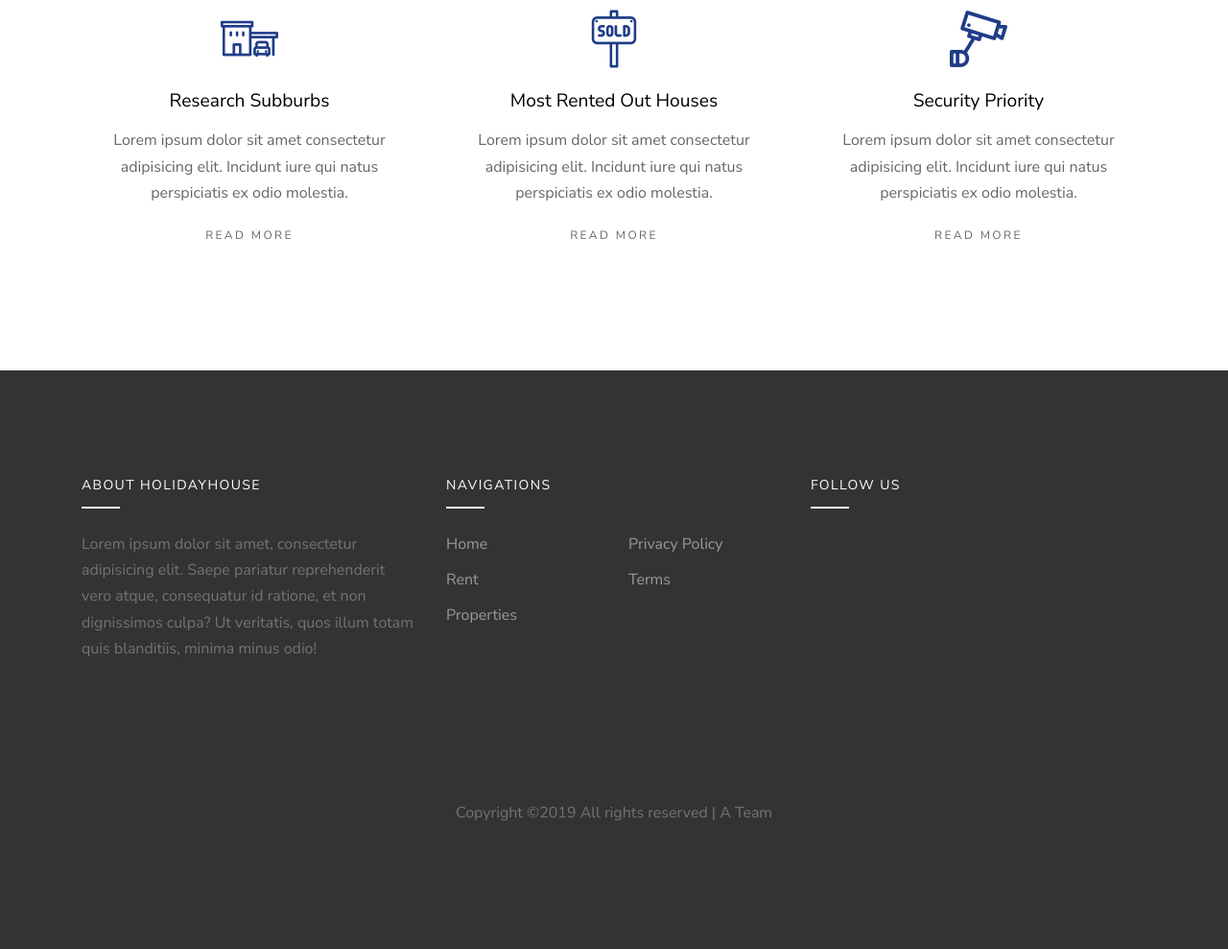
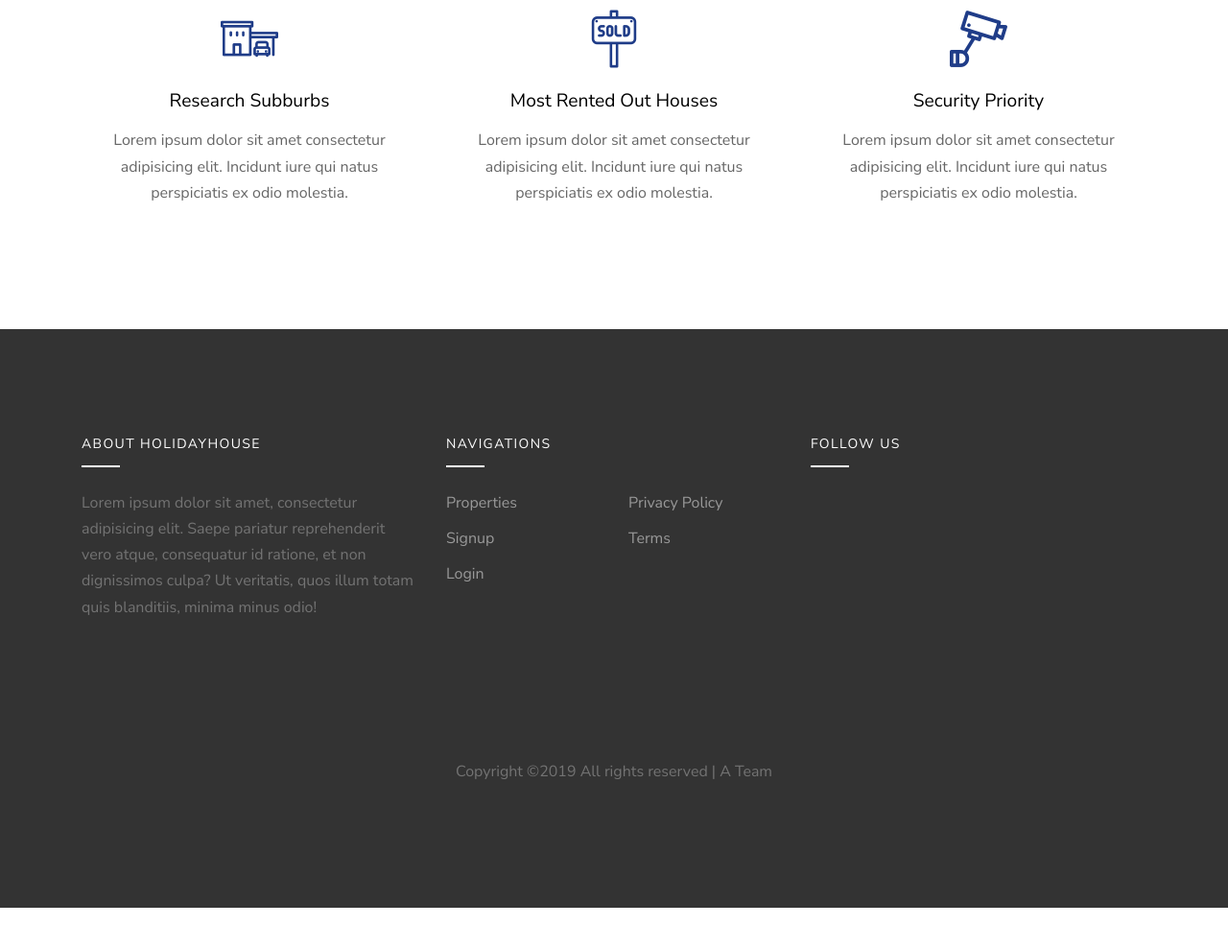
Before and after one commit to hvp17/holiday-house, a PHP site: page /index.php in a window 1280 px wide. Shown: the part 2235-3224 px from the top of the page at 96% size. After the commit the page ends 3181 px from the top, so only its background shows below. Run offline with PHP 8.4, Linux system fonts and the light colour scheme; data that the repository does not hold is empty; style sheets or scripts are compiled from the project's sources.

Commit message:
footer navigation is working

```diff
--- a/component/bottom.php
+++ b/component/bottom.php
@@ -18,9 +18,12 @@
               </div>
               <div class="col-md-6 col-lg-6">
                 <ul class="list-unstyled">
-                  <li><a href="#">Home</a></li>
-                  <li><a href="#">Rent</a></li>
-                  <li><a href="#">Properties</a></li>
+                <li>
+                    <a href="properties.php">Properties</a>
+                  </li>
+                  <li class="loggedin1"></li>
+                  <li class="loggedin2"></li>
+                  <li class="loggedin3 logout"></li>
                 </ul>
               </div>
               <div class="col-md-6 col-lg-6">
--- a/component/top.php
+++ b/component/top.php
@@ -66,9 +66,9 @@
                   <li>
                     <a href="properties.php">Properties</a>
                   </li>
-                          <li class="loggedin1"></li>
-                          <li class="loggedin2"></li>
-                          <li class="loggedin3"></li>
+                  <li class="loggedin1"></li>
+                  <li class="loggedin2"></li>
+                  <li class="loggedin3"></li>
 
 
                 </ul>
--- a/index.php
+++ b/index.php
@@ -269,7 +269,7 @@
               <span class="icon flaticon-house"></span>
               <h2 class="service-heading">Research Subburbs</h2>
               <p>Lorem ipsum dolor sit amet consectetur adipisicing elit. Incidunt iure qui natus perspiciatis ex odio molestia.</p>
-              <p><span class="read-more">Read More</span></p>
+
             </a>
           </div>
           <div class="col-md-6 col-lg-4">
@@ -277,7 +277,7 @@
               <span class="icon flaticon-sold"></span>
               <h2 class="service-heading">Most Rented Out Houses</h2>
               <p>Lorem ipsum dolor sit amet consectetur adipisicing elit. Incidunt iure qui natus perspiciatis ex odio molestia.</p>
-              <p><span class="read-more">Read More</span></p>
+
             </a>
           </div>
           <div class="col-md-6 col-lg-4">
@@ -285,7 +285,7 @@
               <span class="icon flaticon-camera"></span>
               <h2 class="service-heading">Security Priority</h2>
               <p>Lorem ipsum dolor sit amet consectetur adipisicing elit. Incidunt iure qui natus perspiciatis ex odio molestia.</p>
-              <p><span class="read-more">Read More</span></p>
+
             </a>
           </div>
         </div>
--- a/scss/style.css
+++ b/scss/style.css
@@ -1384,4 +1384,8 @@
 a#logout {
   cursor: pointer;
 }
+
+li.loggedin3.logout {
+  color: #999999;
+}
 /*# sourceMappingURL=style.css.map */
--- a/scss/style.scss
+++ b/scss/style.scss
@@ -31,3 +31,7 @@
 a#logout {
   cursor: pointer;
 }
+
+li.loggedin3.logout {
+  color: #999999;
+}
```
Also changed, not shown: 1 other file.
